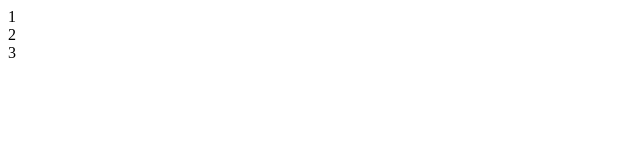
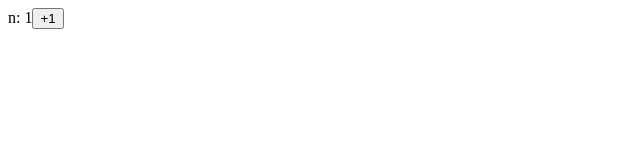
Before and after one commit to heycn/react-demo-1, a React (Create React App) app: page / in a window 1280 px wide. Shown: the top 160 px of the page, without its empty margins (0-640 px from the left). Built offline with nearby package versions, Linux system fonts and the light colour scheme.

Commit message:
使用 class 实现 +1

```diff
--- a/src/App.js
+++ b/src/App.js
@@ -1,12 +1,20 @@
 import React from 'react'
 
-class App extends React.PureComponent {
+class App extends React.Component {
   constructor(props) {
     super(props)
-    this.state = { array: [1, 2, 3] }
+    this.state = { n: 1 }
+  }
+  onClick = () => {
+    this.setState(state => ({ n: state.n + 1 }))
   }
   render() {
-    return this.state.array.map(n => <div key={n}>{n}</div>)
+    return (
+      <div>
+        n: {this.state.n}
+        <button onClick={this.onClick}>+1</button>
+      </div>
+    )
   }
 }
 
```
